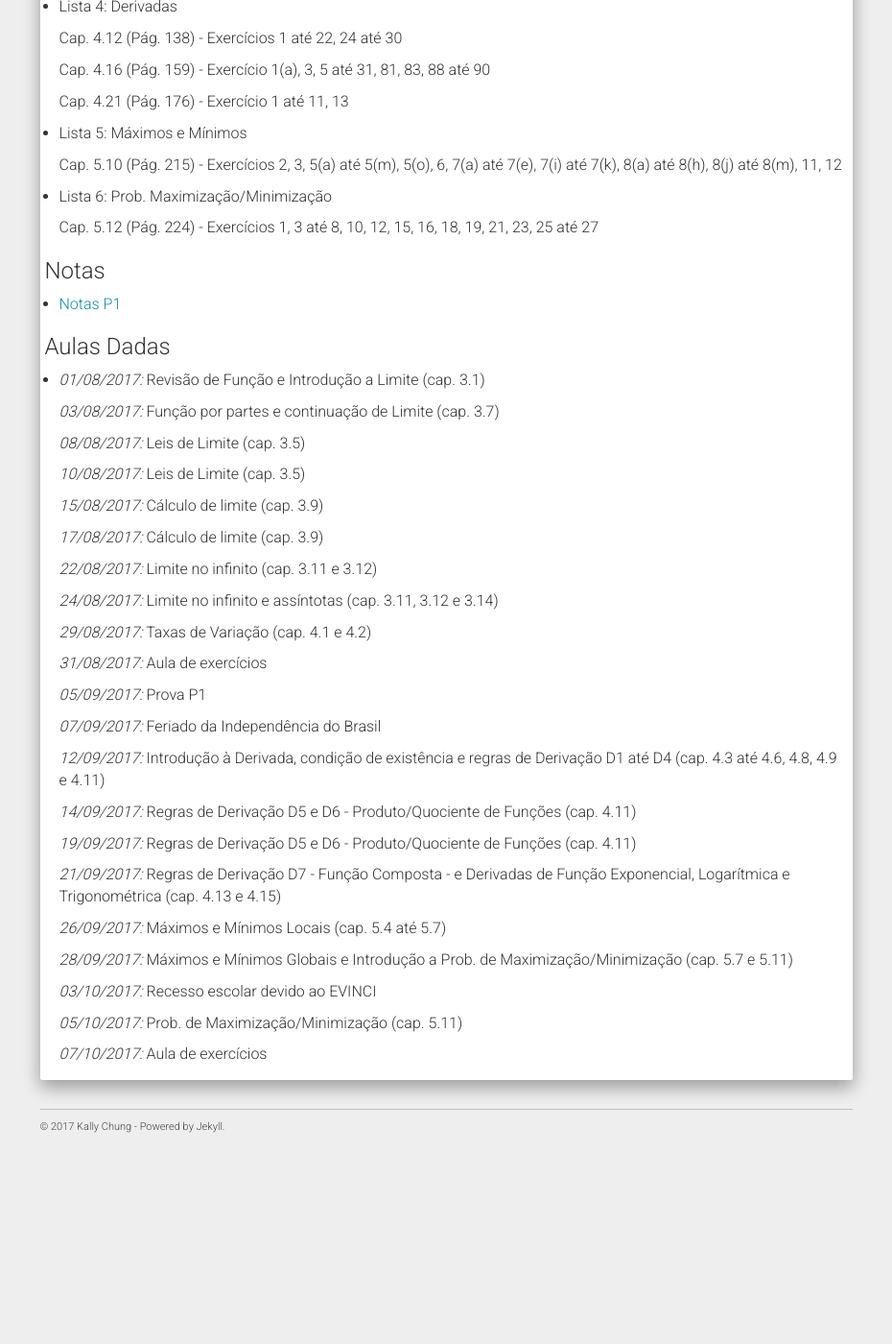
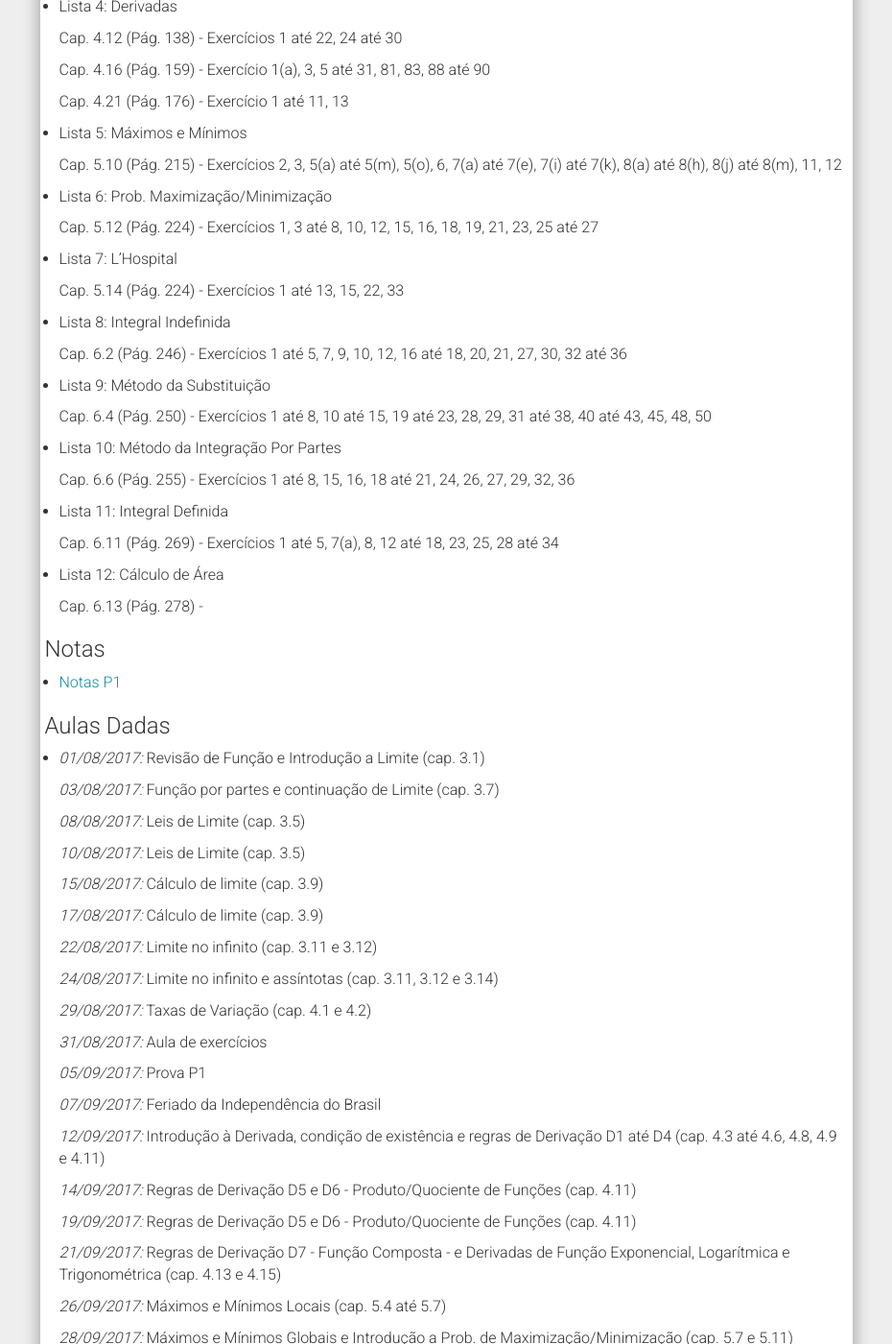
Before and after one commit to chunggnuhc/chunggnuhc.github.io, a Jekyll site: the page built from agronomia2sem2017.md, in a window 1280 px wide and 1400 px high, scrolled down 1379 px. Shown: the whole window at 96% size, without its empty margins (321-1251 px from the left). Built offline with Jekyll 4.4.1, drawn with Linux system fonts in a browser that asks for light colours; nearby versions of some CDN libraries; before the commit the page ends 2588 px from its top, so only the background shows below that; some of the changed text lies outside the part shown.

Commit message:
Update Agron - ListaExerc, Cronog

```diff
--- a/agronomia2sem2017.md
+++ b/agronomia2sem2017.md
@@ -77,6 +77,30 @@
 
   Cap. 5.12 (Pág. 224) - Exercícios 1, 3 até 8, 10, 12, 15, 16, 18, 19, 21, 23, 25 até 27
 
+- Lista 7: L'Hospital
+
+  Cap. 5.14 (Pág. 224) - Exercícios 1 até 13, 15, 22, 33
+
+- Lista 8: Integral Indefinida
+
+  Cap. 6.2 (Pág. 246) - Exercícios 1 até 5, 7, 9, 10, 12, 16 até 18, 20, 21, 27, 30, 32 até 36
+
+- Lista 9: Método da Substituição
+
+  Cap. 6.4 (Pág. 250) - Exercícios 1 até 8, 10 até 15, 19 até 23, 28, 29, 31 até 38, 40 até 43, 45, 48, 50
+
+- Lista 10: Método da Integração Por Partes
+
+  Cap. 6.6 (Pág. 255) - Exercícios 1 até 8, 15, 16, 18 até 21, 24, 26, 27, 29, 32, 36
+
+- Lista 11: Integral Definida
+
+  Cap. 6.11 (Pág. 269) - Exercícios 1 até 5, 7(a), 8, 12 até 18, 23, 25, 28 até 34
+
+- Lista 12: Cálculo de Área
+
+  Cap. 6.13 (Pág. 278) -
+
 <h3>Notas</h3>
 
 - [Notas P1](/disciplinas2sem2017/Nota P1 - Agro.pdf)
@@ -123,4 +147,22 @@
 
   _05/10/2017:_ Prob. de Maximização/Minimização (cap. 5.11)
 
-  _07/10/2017:_ Aula de exercícios
+  _10/10/2017:_ Aula de exercícios
+
+  _12/10/2017:_ Feriado da Padroeira do Brasil
+
+  _17/10/2017:_ Regras de L'Hospital (cap. 5.13)
+
+  _19/10/2017:_ Primitivas (cap. 6.1)
+
+  _24/10/2017:_ Problema da Área, Soma de Riemann e Introdução a Integral (cap. 6.7, 6.9 e 6.10)
+
+  _26/10/2017:_ Prova P2
+
+  _31/10/2017:_ Técnica de Integração de Substituição (cap. 6.3)
+
+  _02/11/2017:_ Feriado de Finados
+
+  _07/11/2017:_ Técnica de Integração por Partes (cap. 6.5)
+
+  _09/11/2017:_ Cálculo de Área (cap 6.12)
```
